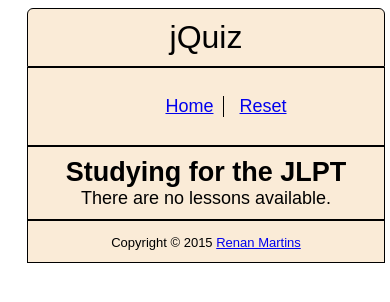
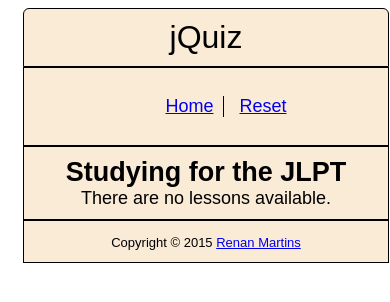
Before and after one commit to nbkhope/jquiz, a PHP site: page / in a window 390 px wide. Shown: the top 302 px of the page. Run offline with PHP 8.4, Linux system fonts and the light colour scheme; data that the repository does not hold is empty; a stand-in replaces the project's code that opens the database connection; some libraries are stand-ins or nearby versions.

Commit message:
Make .site-wrapper width responsive

```diff
--- a/stylesheet.css
+++ b/stylesheet.css
@@ -217,25 +217,36 @@
 
 .site-wrapper {
   margin: 0 auto;
-  width: 90%
+  padding: 0 15px 0;
 }
+
+/* Media Queries
+   for Responsive Design */
 
 /* Smartphones */
 @media (max-width: 767px) {
-
+  .site-wrapper {
+    width: auto;
+  }
 }
 
 /* Tablets */
 @media (min-width: 768px) {
-
+  .site-wrapper {
+    width: 750px;
+  }
 }
 
 /* Desktops */
 @media (min-width: 992px) {
-
+  .site-wrapper {
+    width: 970px;
+  }
 }
 
 /* Large Desktops */
 @media (min-width: 1200px) {
-
+  .site-wrapper {
+    width: 1170px;
+  }
 }
```
